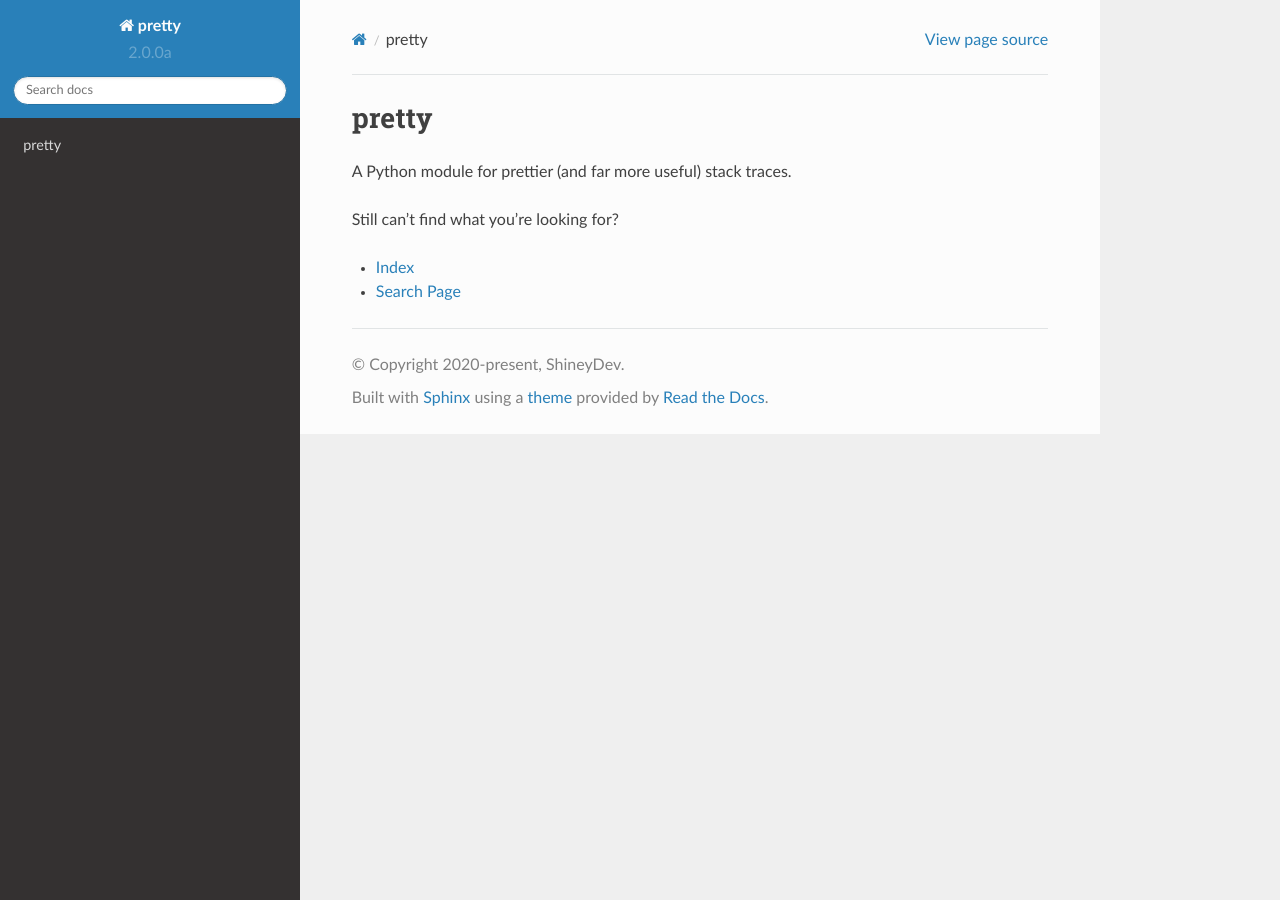
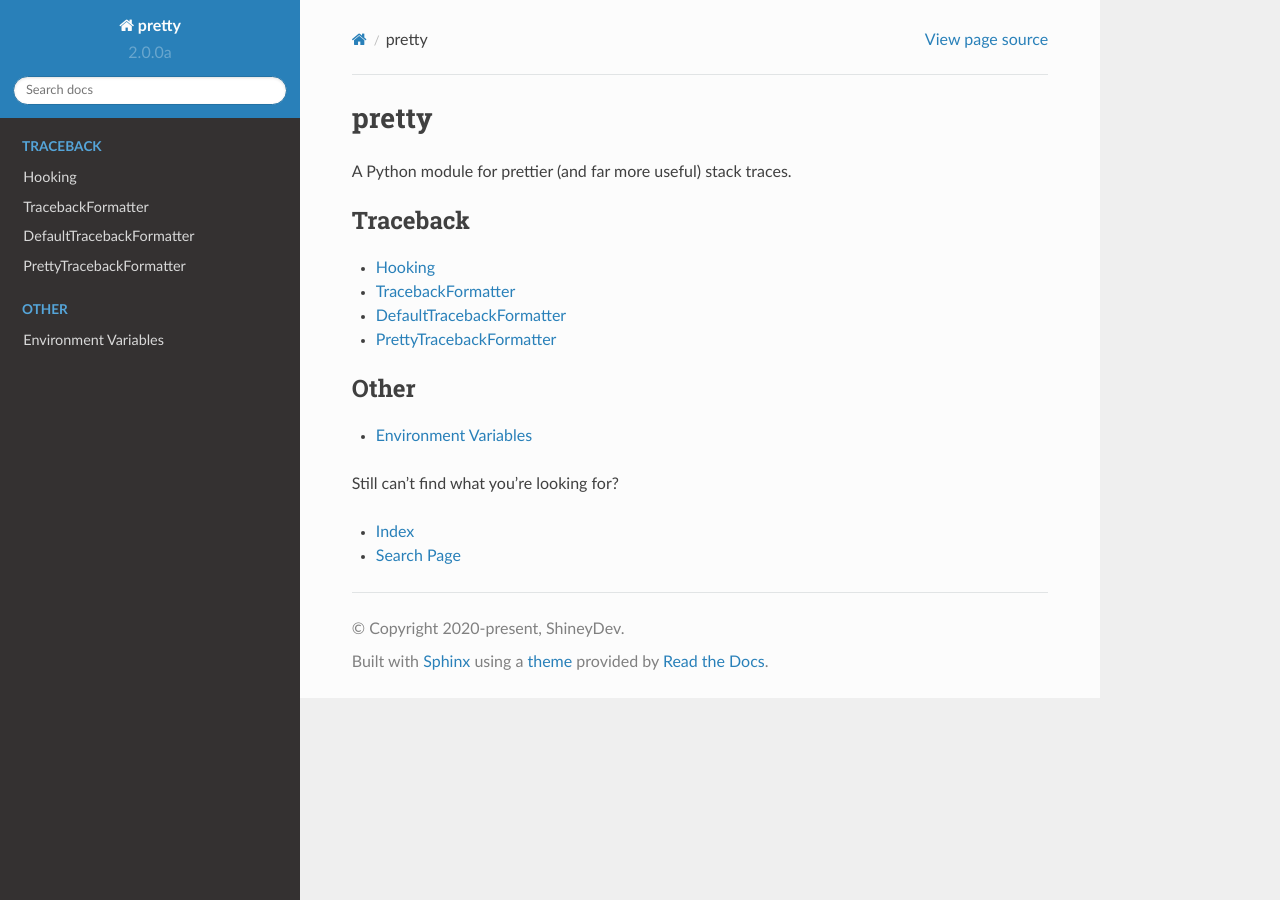
Before and after one commit to ShineyDev/pretty, a Sphinx documentation site: the page built from docs/index.rst, in a window 1280 px wide. Built offline with Sphinx 7.4.7 and the Read the Docs theme 2.0.0, drawn with Linux system fonts in a browser that asks for light colours; pages that are not in the unit, such as notebooks, are missing from menus.

Commit message:
add documentation

```diff
--- a/docs/index.rst
+++ b/docs/index.rst
@@ -10,6 +10,23 @@ A Python module for prettier (and far more useful) stack traces.
     introduction
 
 
+.. toctree::
+    :caption: Traceback
+    :maxdepth: 1
+
+    traceback/hook
+
+    traceback/generic
+    traceback/default
+    traceback/pretty
+
+.. toctree::
+    :caption: Other
+    :maxdepth: 1
+
+    environment
+
+
 Still can't find what you're looking for?
 
 * :ref:`genindex`
--- /dev/null
+++ b/docs/traceback/generic.rst
@@ -0,0 +1,8 @@
+.. currentmodule:: pretty.traceback
+
+
+TracebackFormatter
+==================
+
+.. autoclass:: TracebackFormatter
+    :members:
```
Also changed, not shown: docs/environment.rst (added, +32 -0 lines), docs/traceback/default.rst (added, +9 -0 lines), docs/traceback/hook.rst (added, +7 -0 lines), docs/traceback/pretty.rst (added, +9 -0 lines).
